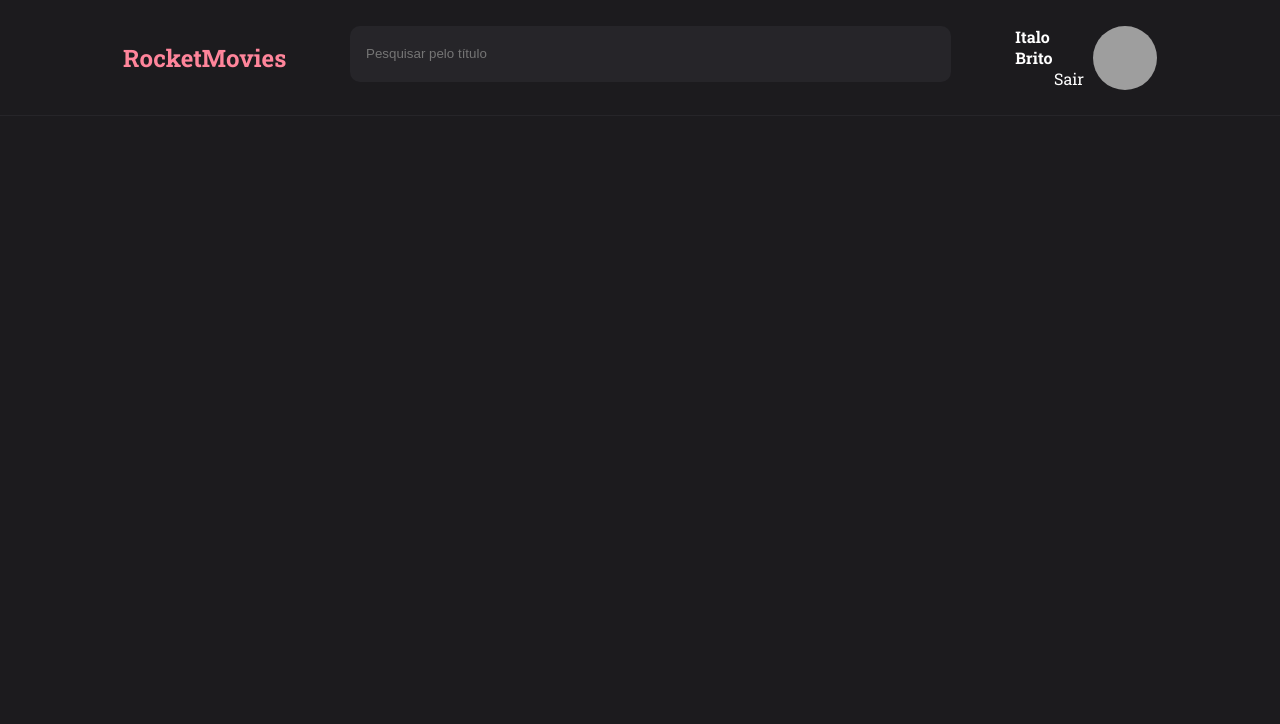
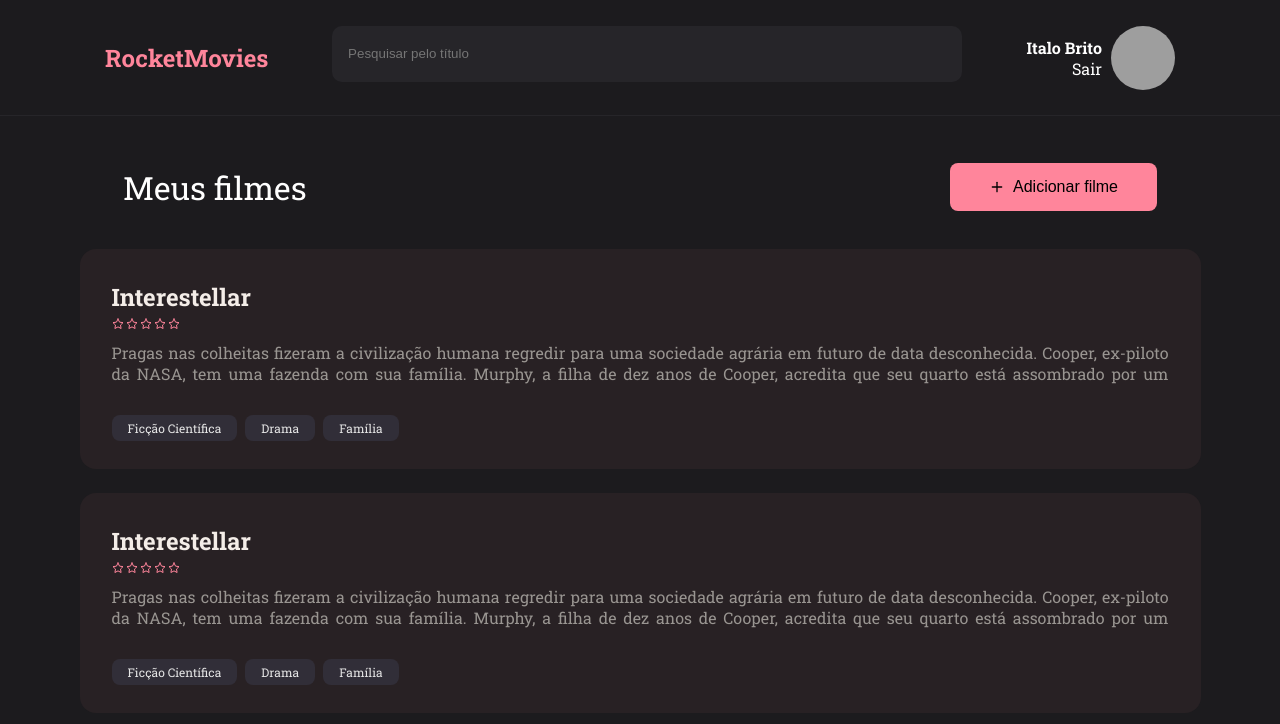
Before and after one commit to italobriito/rocket-movies-frontend, a React (Vite) app: page / in a window 1280 px wide. Shown: the top 724 px of the page. Built offline with nearby package versions, Linux system fonts and the light colour scheme; grey boxes are pictures that could not be loaded.

Commit message:
create and add components to the Home page

```diff
--- a/package.json
+++ b/package.json
@@ -12,6 +12,7 @@
   "dependencies": {
     "react": "^18.2.0",
     "react-dom": "^18.2.0",
+    "react-icons": "^5.0.1",
     "styled-components": "^6.1.8"
   },
   "devDependencies": {
--- /dev/null
+++ b/src/components/Button/index.jsx
@@ -0,0 +1,14 @@
+import {Container} from "./styles"
+
+export default function Button({ Icon: Icon, title }){
+  return(
+    <Container type="button">
+
+      {Icon && <Icon size={20} />}
+
+      {title}
+
+    </Container>
+  )
+
+}
--- /dev/null
+++ b/src/components/Button/styles.js
@@ -0,0 +1,29 @@
+import styled from "styled-components"
+
+export const Container = styled.button`
+  display: flex;
+  align-items: center;
+  justify-content: center;
+
+  width: 100%;
+  height: 48px;
+  font-size: 16px;
+  font-weight: 400;
+  background-color: ${({theme})=> theme.COLORS.SALMON};
+
+  padding: 0px 32px ;
+  gap:8px;
+
+
+  border: none;
+  border-radius: 8px ;
+
+  svg{
+    width: 16px;
+    height: 16px;
+  }
+
+
+
+
+`
--- /dev/null
+++ b/src/components/Card/index.jsx
@@ -0,0 +1,36 @@
+import {FiStar} from "react-icons/fi"
+
+import {Container} from "./styles"
+
+import Tag from "../Tag"
+
+export default function Card(){
+  return(
+    <Container>
+
+
+      <h1>Interestellar</h1>
+
+      <ul>
+        <li><FiStar/></li>
+        <li><FiStar/></li>
+        <li><FiStar/></li>
+        <li><FiStar/></li>
+        <li><FiStar/></li>
+      </ul>
+
+      <p>
+        Pragas nas colheitas fizeram a civilização humana regredir para uma sociedade agrária em futuro de data desconhecida. Cooper, ex-piloto da NASA, tem uma fazenda com sua família. Murphy, a filha de dez anos de Cooper, acredita que seu quarto está assombrado por um fantasma que tenta se comunicar com ela. Pai e filha descobrem que o "fantasma" é uma inteligência desconhecida que está enviando mensagens codificadas através de radiação gravitacional, deixando coordenadas em binário que os levam até uma instalação secreta da NASA liderada pelo professor John Brand. O cientista revela que um buraco de minhoca foi aberto perto de Saturno e que ele leva a planetas que podem oferecer condições de sobrevivência para a espécie humana. As "missões Lázaro" enviadas anos antes identificaram três planetas potencialmente habitáveis orbitando o buraco negro Gargântua: Miller, Edmunds e Mann – nomeados em homenagem aos astronautas que os pesquisaram. Brand recruta Cooper para pilotar a nave espacial Endurance e recuperar os dados dos astronautas; se um dos planetas se mostrar habitável, a humanidade irá seguir para ele na instalação da NASA, que é na realidade uma enorme estação espacial. A partida de Cooper devasta Murphy.
+
+        Além de Cooper, a tripulação da Endurance é formada pela bióloga Amelia, filha de Brand; o cientista Romilly, o físico planetário Doyle, além dos robôs TARS e CASE. Eles entram no buraco de minhoca e se dirigem a Miller, porém descobrem que o planeta possui enorme dilatação gravitacional temporal por estar tão perto de Gargântua: cada hora na superfície equivale a sete anos na Terra. Eles entram em Miller e descobrem que é inóspito já que é coberto por um oceano raso e agitado por ondas enormes. Uma onda atinge a tripulação enquanto Amelia tenta recuperar os dados de Miller, matando Doyle e atrasando a partida. Ao voltarem para a Endurance, Cooper e Amelia descobrem que 23 anos se passaram.
+      </p>
+
+      <Tag title="Ficção Científica"/>
+      <Tag title="Drama"/>
+      <Tag title="Família"/>
+
+
+
+    </Container>
+  )
+}
--- /dev/null
+++ b/src/components/Card/styles.js
@@ -0,0 +1,59 @@
+import styled from "styled-components"
+
+export const Container = styled.div`
+  width: 1121px;
+  height: 222px ;
+  padding: 32px;
+  border-radius: 16px;
+  background-color: ${({theme}) => theme.COLORS.LIGHT_SALMON};
+
+  margin: 0 auto;
+  align-items: center;
+  justify-content: center;
+
+
+
+ >ul{
+  display: flex;
+  list-style-type: none;
+  gap: 2px;
+
+  svg{
+    width: 12px;
+    height: 12px;
+    color: ${({theme}) => theme.COLORS.SALMON};
+
+  }
+ }
+
+  >h1{
+    font-size: 24px;
+    font-weight: 700;
+    color: ${({theme}) => theme.COLORS.WHITE_TITLE};
+
+  }
+
+
+  >p{
+    width: 1057px;
+    height: 42px ;
+    font-size: 16px;
+    color: ${({theme}) => theme.COLORS.GRAY_TEXT};
+    text-align: justify;
+
+    margin-top: 8px;
+    margin-bottom: 32px;
+
+    overflow-y: hidden;
+    text-overflow: ellipsis;
+
+
+  }
+
+
+
+
+
+
+
+`
--- a/src/components/Header/styles.js
+++ b/src/components/Header/styles.js
@@ -10,7 +10,7 @@
 
   gap: 64px;
 
-  padding: 24px 123px;
+
   border-bottom-width: 1px;
   border-bottom-style: solid;
   border-bottom-color: ${({theme}) => theme.COLORS.BACKGROUND_SEARCH};
--- /dev/null
+++ b/src/components/Tag/index.jsx
@@ -0,0 +1,9 @@
+import {Container} from "./styles"
+
+export default function Tag({title,...rest}){
+  return(
+    <Container {...rest}>
+      {title}
+    </Container>
+  )
+}
--- /dev/null
+++ b/src/components/Tag/styles.js
@@ -0,0 +1,12 @@
+import styled from "styled-components"
+
+export const Container = styled.span`
+  font-size: 12px;
+  padding: 5px 16px;
+  border-radius: 8px;
+  margin-right: 8px;
+  color: ${({ theme }) => theme.COLORS.GRAY_TAG};
+  background-color: ${({ theme }) => theme.COLORS.BACKGROUND_TAG};
+
+
+`
--- a/src/pages/Home/index.jsx
+++ b/src/pages/Home/index.jsx
@@ -1,11 +1,36 @@
 import {Container} from "./styles"
+import {FiPlus} from "react-icons/fi"
 
 import Header from "../../components/Header"
+import Button from "../../components/Button"
+import Card from "../../components/Card"
 
 export default function Home() {
   return(
     <Container>
+
       <Header/>
+
+      <div  className="titulo-superior">
+
+        <h1> Meus filmes</h1>
+
+        <Button
+        Icon={FiPlus}
+        title=" Adicionar filme"
+        />
+
+      </div>
+
+      <div className="cards">
+        <Card />
+        <Card />
+        <Card />
+        <Card />
+      </div>
+
+
+
 
     </Container>
   )
--- a/src/pages/Home/styles.js
+++ b/src/pages/Home/styles.js
@@ -2,8 +2,43 @@
 
 export const Container = styled.div`
 
+  max-width:1366px ;
+  align-items: center;
+  justify-content: center;
+  margin: 0 auto ;
 
 
 
 
+  .titulo-superior{
+   display: flex ;
+   align-items: center;
+   justify-content: space-between;
+   padding: 47px 123px 38px;
+
+   >h1{
+    font-size: 32px;
+    font-weight: 400;
+    color:${({theme}) => theme.COLORS.WHITE}
+   }
+
+
+   >Button{
+      width: 207px;
+   }
+
+
+
+  }
+
+  .cards{
+    display: flex;
+    flex-direction: column;
+    gap: 24px ;
+
+    height: 468px;
+    overflow-y: auto;
+
+  }
+
 `
--- a/src/styles/theme.js
+++ b/src/styles/theme.js
@@ -4,9 +4,10 @@
     BACKGROUND_SEARCH: "#262529",
     BACKGROUND_TAG: "#312E38",
 
-    LIGHT_SALMON: "#FF859B",
+    LIGHT_SALMON: "#282124",
     SALMON: "#FF859B",
     WHITE: "#FFFFFF",
+    WHITE_TITLE:"#F4EDE8",
 
     GRAY_SEARCH: "#948F99",
     GRAY_TEXT: "#999591",
```
Also changed, not shown: 1 other file (tests, documents, lock files or other folders).
